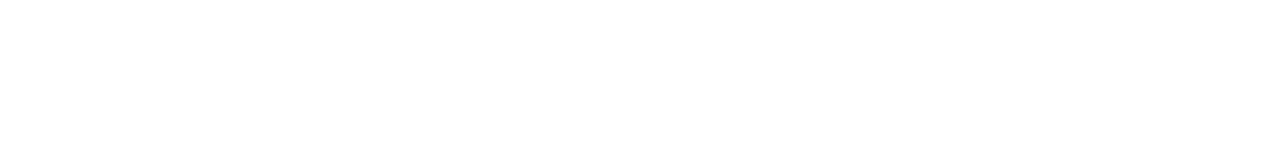
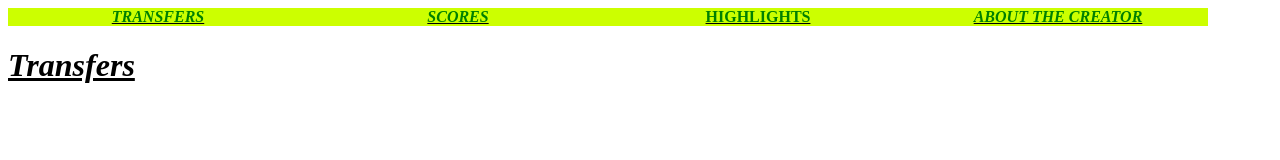
Before and after one commit to MyKXSite/DailySoccer.github.io, a plain HTML site: page Transfers.html in a window 1280 px wide. Drawn offline with Linux system fonts and the light colour scheme.

Commit message:
Added headlines.

```diff
--- a/Transfers.html
+++ b/Transfers.html
@@ -1 +1,42 @@
 <!doctype html>
+<html>
+<head>
+		<style type=text/css>
+		ul{
+		list-style-type:none;
+		margin:0;
+		padding:0;
+		overflow:hidden;
+		}
+		a:link,a:visited{
+		display:block;
+		font-weight:bold;
+		color:green;
+		background-color:#ccff00;
+		width:300px;
+		text-align:center;
+		padding:0px;
+		text-transform:uppercase;
+		text-decoration:none;
+		}
+		a:hover,a:active{
+		background-color:white;
+		}
+		li{
+		float:left;
+		}
+		body{
+		background-color:white;
+		}
+		</style>
+</head>
+<body>
+<ul>
+  <i><u><li><a href="#transfers">Transfers</i></u></a></li>
+   <i><u><li><a href="#scores">Scores</i></u></a></li>
+   <i><u><li><a href="#highlights"></i>Highlights</u></a></li>
+   <i><u><li><a href="#about.asp">About the Creator</i></u></a></li>
+</ul>
+<h1><i><u>Transfers</h1></i></u>
+</body>
+</html>
```
Also changed, not shown: Index.html (+17 -6 lines).
